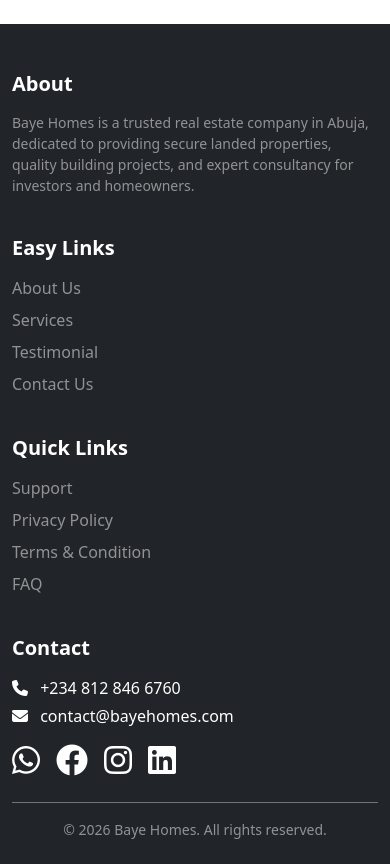
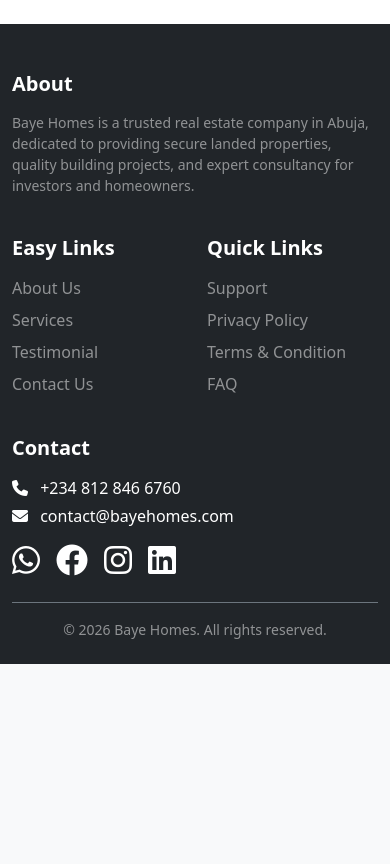
Before and after one commit to Abuqataada/bayehomes, a Flask app: page /about in a window 390 px wide. Shown: the part 5154-6018 px from the top of the page. After the commit the page ends 5818 px from the top, so only its background shows below. Run offline with Flask 3, Linux system fonts and the light colour scheme.

Commit message:
Add files via upload

```diff
--- a/templates/base.html
+++ b/templates/base.html
@@ -54,6 +54,10 @@
             padding-top: 76px;
             overflow-x: hidden;
         }
+        main img, main video, main iframe, main table {
+            max-width: 100%;
+        }
+        main table { display: block; overflow-x: auto; }
         @media (max-width: 991.98px) {
             body { padding-top: 64px; }
         }
@@ -125,6 +129,17 @@
         .navbar .nav-link:hover::after,
         .navbar .nav-link.active::after {
             width: 100%;
+        }
+        @media (max-width: 991.98px) {
+            .navbar-collapse {
+                max-height: calc(100vh - 64px);
+                overflow-y: auto;
+            }
+            .navbar-nav .nav-link {
+                padding-top: .6rem;
+                padding-bottom: .6rem;
+            }
+            .navbar .nav-link::after { display: none; }
         }
 
         /* ---------- HOVER LIFT ---------- */
@@ -408,11 +423,11 @@
     <footer class="bg-dark text-white pt-5 pb-4 mt-5" data-aos="fade-up" data-aos-duration="600">
         <div class="container">
             <div class="row gy-4">
-                <div class="col-md-3">
+                <div class="col-12 col-md-3">
                     <h5 class="fw-bold mb-3">About</h5>
                     <p class="text-white-50 small">Baye Homes is a trusted real estate company in Abuja, dedicated to providing secure landed properties, quality building projects, and expert consultancy for investors and homeowners.</p>
                 </div>
-                <div class="col-md-3">
+                <div class="col-6 col-md-3">
                     <h5 class="fw-bold mb-3">Easy Links</h5>
                     <ul class="list-unstyled">
                         <li class="mb-2"><a href="{{ url_for('public.about') }}" class="text-white-50 text-decoration-none">About Us</a></li>
@@ -421,7 +436,7 @@
                         <li class="mb-2"><a href="{{ url_for('public.contact') }}" class="text-white-50 text-decoration-none">Contact Us</a></li>
                     </ul>
                 </div>
-                <div class="col-md-3">
+                <div class="col-6 col-md-3">
                     <h5 class="fw-bold mb-3">Quick Links</h5>
                     <ul class="list-unstyled">
                         <li class="mb-2"><a href="#" class="text-white-50 text-decoration-none">Support</a></li>
@@ -430,7 +445,7 @@
                         <li class="mb-2"><a href="#" class="text-white-50 text-decoration-none">FAQ</a></li>
                     </ul>
                 </div>
-                <div class="col-md-3">
+                <div class="col-12 col-md-3">
                     <h5 class="fw-bold mb-3">Contact</h5>
                     <p class="mb-1"><i class="fas fa-phone me-2"></i> +234 812 846 6760</p>
                     <p class="mb-3"><i class="fas fa-envelope me-2"></i> contact@bayehomes.com</p>
@@ -471,7 +486,7 @@
          FEEDBACK MODAL
     ============================================================ -->
     <div class="modal fade" id="feedbackModal" tabindex="-1">
-        <div class="modal-dialog modal-dialog-centered">
+        <div class="modal-dialog modal-dialog-centered modal-dialog-scrollable modal-fullscreen-sm-down">
             <div class="modal-content">
                 <div class="modal-header bg-primary text-white">
                     <h5 class="modal-title"><i class="bi bi-chat-dots"></i> Send Feedback</h5>
```
